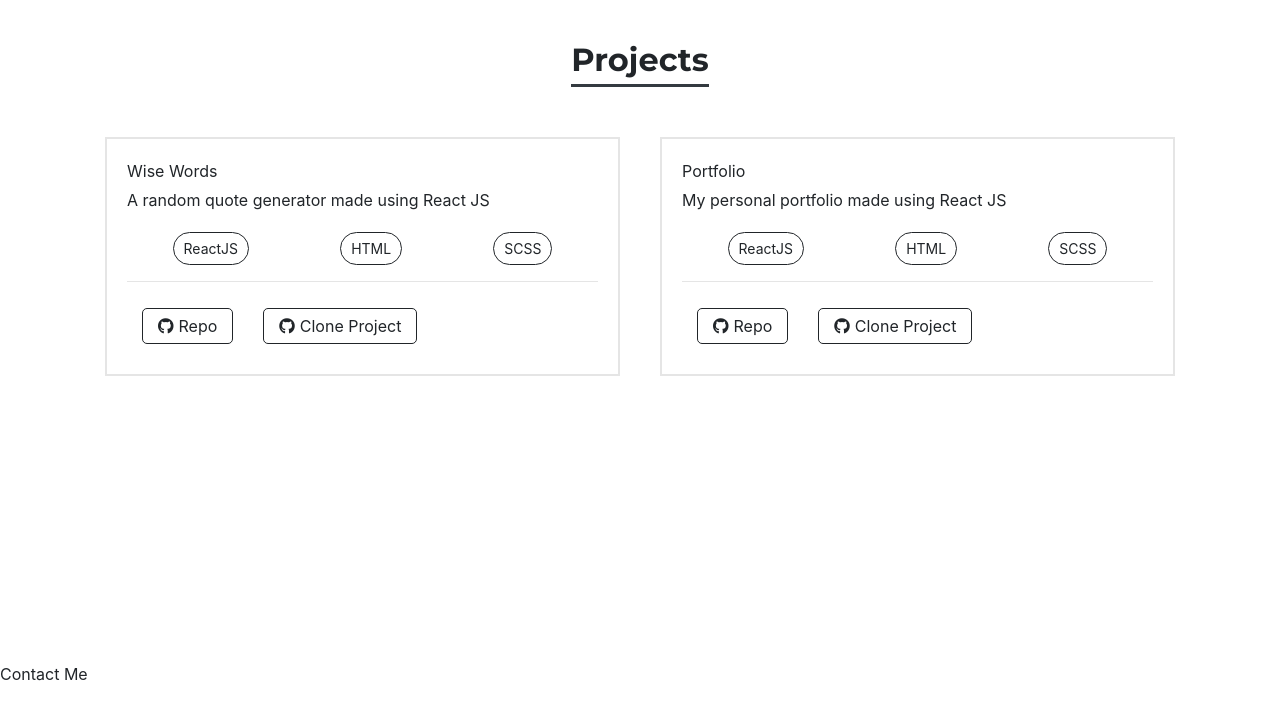
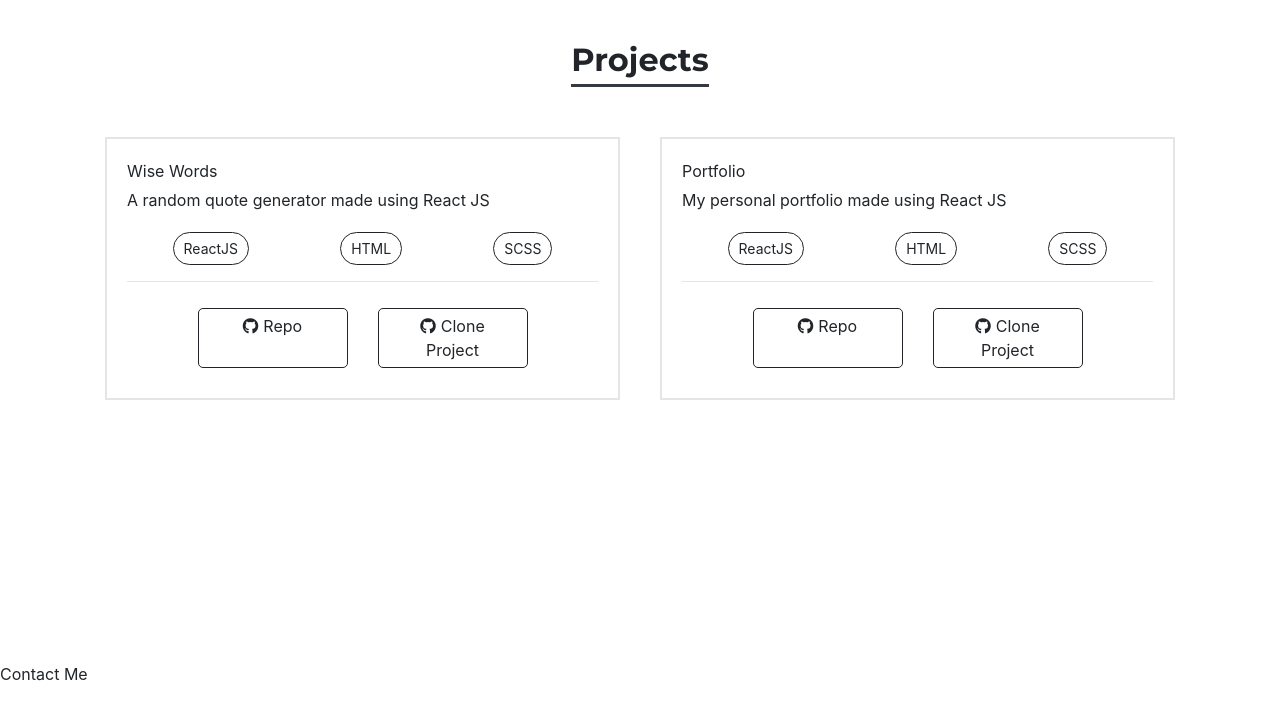
Before and after one commit to coding-with-fun/final-portfolio, a React (Create React App) app: page / in a window 1280 px wide. Shown: the part 1341-2061 px from the top of the page. Built offline with nearby package versions, Linux system fonts and the light colour scheme.

Commit message:
C16 Minor Tweaks

```diff
--- a/src/scss/components/Body/Projects.scss
+++ b/src/scss/components/Body/Projects.scss
@@ -65,6 +65,7 @@
 
             .links {
                 display: flex;
+                justify-content: center;
 
                 div {
                     margin: 10px 15px;
@@ -73,6 +74,8 @@
                     border-radius: 5px;
                     cursor: pointer;
                     transition: background-color 200ms linear;
+                    width: 150px;
+                    text-align: center;
 
                     a {
                         color: #212529;
@@ -144,6 +147,7 @@
 
                     span {
                         margin-bottom: 5px;
+                        text-align: center;
                     }
                 }
             }
```
